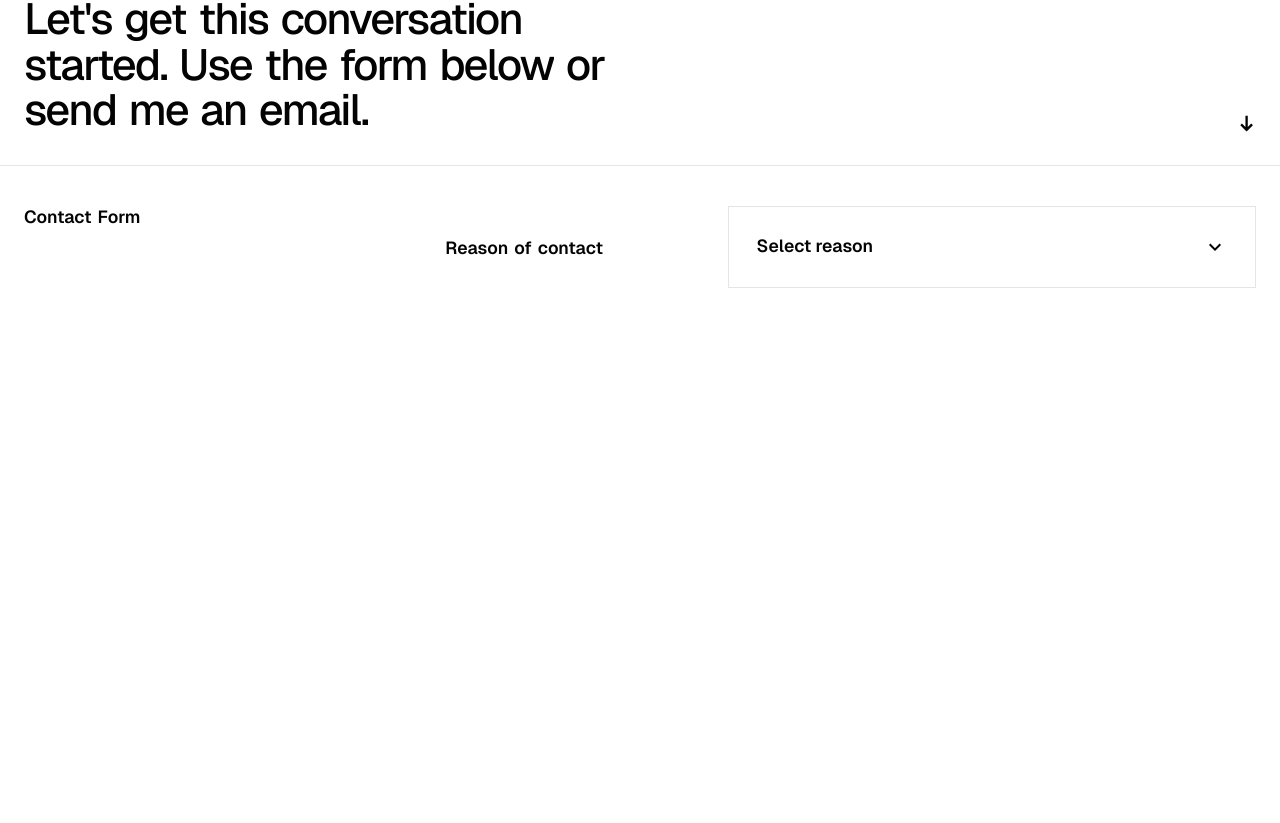
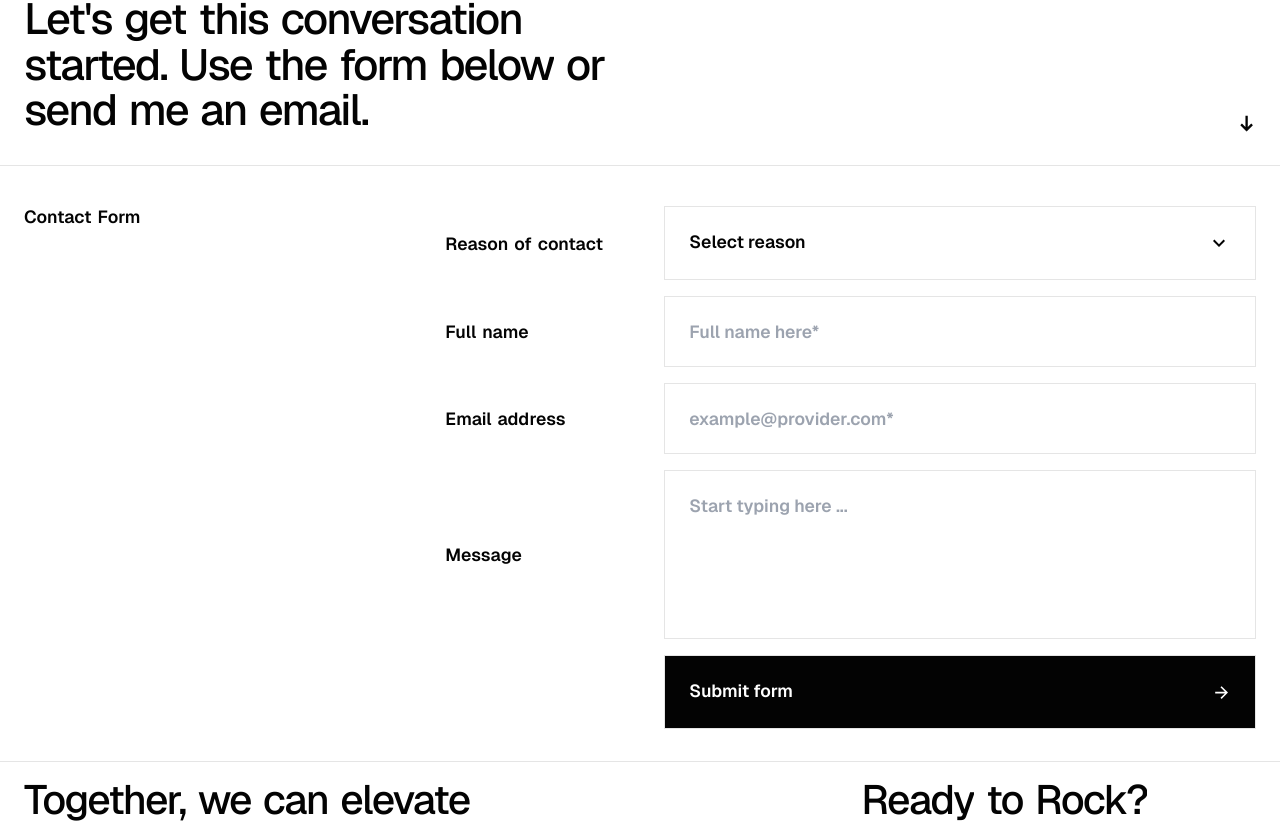
Before and after one commit to FransAr16/frans.webdev, a Next.js app: page /contact in a window 1280 px wide. Shown: the part 356-1179 px from the top of the page. Built offline with nearby package versions, Linux system fonts and the light colour scheme.

Commit message:
contactform

```diff
--- a/src/app/contact/components/ContactForm.tsx
+++ b/src/app/contact/components/ContactForm.tsx
@@ -1,12 +1,33 @@
 "use client";
 
-import React, { useState } from "react";
+import React, { useRef, useState } from "react";
+import { motion, useInView } from "motion/react";
 import TextFadeIn from "@/components/ui/TextFadeIn";
 import { fadeIn } from "@/data/animation";
-import { motion } from "framer-motion";
 import ChevronDown from "@/components/ui/ChevronDown";
+import ArrowRight from "@/components/ui/ArrowRight";
+
+const animationVariants = {
+  initial: { opacity: 0, y: 60 },
+  animate: {
+    opacity: 1,
+    y: 0,
+    transition: { delay: 0.2, duration: 1, ease: "easeInOut" },
+  },
+};
 
 export default function ContactForm() {
+  const colOne = useRef<HTMLDivElement | null>(null);
+  const colTwo = useRef<HTMLDivElement | null>(null);
+  const colThree = useRef<HTMLDivElement | null>(null);
+  const colFour = useRef<HTMLDivElement | null>(null);
+  const BtnSubmit = useRef<HTMLDivElement | null>(null);
+
+  const isInViewOne = useInView(colOne, { once: true });
+  const isInViewTwo = useInView(colTwo, { once: true });
+  const isInViewThree = useInView(colThree, { once: true });
+  const isInViewFour = useInView(colFour, { once: true });
+  const isInViewBtnSubmit = useInView(BtnSubmit, { once: true });
   const [isOpen, setIsOpen] = useState(false);
   const [selectedReason, setSelectedReason] = useState("Select reason");
 
@@ -17,35 +38,39 @@ export default function ContactForm() {
   };
 
   return (
-    <div className="flex flex-col w-full h-[150vh] py-[2rem] lg:py-[2rem] 2xl:py-[4rem]">
-      <div className="grid grid-cols-12 w-full h-full main-container pt-[3rem] lg:pt-[2.5rem] border-t gap-[2rem]">
-        <div className="col-span-3">
+    <div className="flex flex-col w-full h-full py-[2rem] lg:py-[2rem] 2xl:py-[4rem] relative overflow-hidden">
+      <div className="grid grid-cols-4 lg:grid-cols-12 w-full h-full main-container pt-[3rem] lg:pt-[2.5rem] border-t gap-[2rem]">
+        <div className="pb-[4rem] sm:pb-[3rem] lg:pb-0 col-span-4 lg:col-span-3">
           <TextFadeIn
             slideUp={fadeIn}
             phrase="Contact Form"
-            className="font-medium lg:font-semibold mr-[5px] xl:mr-[6px] text-[1.1rem] sm:text-[1.2rem] lg:text-[1.1rem] 2xl:text-[1.3rem] leading-[120%]"
+            className="font-medium lg:font-semibold mr-[5px] xl:mr-[6px] text-[1.1rem] sm:text-[1.2rem] lg:text-[1.1rem] 2xl:text-[1.28rem] leading-[120%]"
           />
         </div>
-        <div className="col-span-1">{/* blank */}</div>
-        <div className="col-span-8">
-          <div className="flex flex-col gap-[1rem]">
-            <div className="flex items-center gap-[2rem]">
-              <div className="w-[24rem]">
+        <div className="hidden lg:block lg:col-span-1">{/* blank */}</div>
+        <div className="col-span-4 lg:col-span-8">
+          <div className="flex flex-col">
+            {/* col 1 */}
+            <div className="flex flex-col lg:flex-row items-center gap-[1rem] lg:gap-[2rem] pb-[3rem] lg:pb-[1rem]">
+              <div className="w-full lg:w-[16rem] 2xl:w-[24rem] 3xl:w-[33rem]">
                 <TextFadeIn
                   slideUp={fadeIn}
                   phrase="Reason of contact"
-                  className="font-medium lg:font-semibold mr-[5px] xl:mr-[6px] text-[1.1rem] sm:text-[1.2rem] lg:text-[1.1rem] 2xl:text-[1.3rem] leading-[120%]"
+                  className="font-medium lg:font-semibold mr-[5px] xl:mr-[6px] text-[1.1rem] sm:text-[1.2rem] lg:text-[1.1rem] 2xl:text-[1.28rem] leading-[120%]"
                 />
               </div>
 
-              <div className="w-full relative">
-                <div
-                  className="border p-7 cursor-pointer"
+              <div ref={colOne} className="w-full relative">
+                <motion.div
+                  initial="initial"
+                  animate={isInViewOne ? "animate" : "initial"}
+                  variants={animationVariants}
+                  className="border p-6 lg:p-5 xl:p-6 2xl:p-7 cursor-pointer"
                   onClick={toggleModal}
                 >
                   <div className="flex items-center justify-between">
                     <div className="w-full overflow-hidden">
-                      <span className="font-medium lg:font-semibold mr-[5px] xl:mr-[6px] text-[1.1rem] sm:text-[1.2rem] lg:text-[1.1rem] 2xl:text-[1.3rem] leading-[120%]">
+                      <span className="font-medium lg:font-semibold text-[1.1rem] sm:text-[1.2rem] lg:text-[1.1rem] 2xl:text-[1.28rem] leading-[120%]">
                         {selectedReason}
                       </span>
                     </div>
@@ -56,7 +81,7 @@ export default function ContactForm() {
                       <ChevronDown />
                     </motion.div>
                   </div>
-                </div>
+                </motion.div>
 
                 <motion.div
                   initial={{
@@ -76,7 +101,7 @@ export default function ContactForm() {
                     className="border-b p-7 cursor-pointer"
                     onClick={() => selectReason("For business")}
                   >
-                    <span className="font-medium lg:font-semibold mr-[5px] xl:mr-[6px] text-[1.1rem] sm:text-[1.2rem] lg:text-[1.1rem] 2xl:text-[1.3rem] leading-[120%]">
+                    <span className="font-medium lg:font-semibold mr-[5px] xl:mr-[6px] text-[1.1rem] sm:text-[1.2rem] lg:text-[1.1rem] 2xl:text-[1.28rem] leading-[120%]">
                       For business
                     </span>
                   </div>
@@ -84,9 +109,115 @@ export default function ContactForm() {
                     className="p-7 cursor-pointer"
                     onClick={() => selectReason("Contact for a job")}
                   >
-                    <span className="font-medium lg:font-semibold mr-[5px] xl:mr-[6px] text-[1.1rem] sm:text-[1.2rem] lg:text-[1.1rem] 2xl:text-[1.3rem] leading-[120%]">
+                    <span className="font-medium lg:font-semibold mr-[5px] xl:mr-[6px] text-[1.1rem] sm:text-[1.2rem] lg:text-[1.1rem] 2xl:text-[1.28rem] leading-[120%]">
                       Contact for a job
                     </span>
+                  </div>
+                </motion.div>
+              </div>
+            </div>
+
+            {/* col 2 */}
+            <div className="flex flex-col lg:flex-row items-center gap-[1rem] lg:gap-[2rem] pb-[3rem] lg:pb-[1rem]">
+              <div className="w-full lg:w-[16rem] 2xl:w-[24rem] 3xl:w-[33rem]">
+                <TextFadeIn
+                  slideUp={fadeIn}
+                  phrase="Full name"
+                  className="font-medium lg:font-semibold mr-[5px] xl:mr-[6px] text-[1.1rem] sm:text-[1.2rem] lg:text-[1.1rem] 2xl:text-[1.28rem] leading-[120%]"
+                />
+              </div>
+
+              <div ref={colTwo} className="w-full">
+                <motion.div
+                  initial="initial"
+                  animate={isInViewTwo ? "animate" : "initial"}
+                  variants={animationVariants}
+                  className="border"
+                >
+                  <input
+                    type="text"
+                    className="w-full font-medium lg:font-semibold text-[1.1rem] sm:text-[1.2rem] lg:text-[1.1rem] 2xl:text-[1.28rem] leading-[120%] ring-0 outline-0 p-6 lg:p-5 xl:p-6 2xl:p-7"
+                    placeholder="Full name here*"
+                  />
+                </motion.div>
+              </div>
+            </div>
+
+            {/* col 3 */}
+            <div className="flex flex-col lg:flex-row items-center gap-[1rem] lg:gap-[2rem] pb-[3rem] lg:pb-[1rem]">
+              <div className="w-full lg:w-[16rem] 2xl:w-[24rem] 3xl:w-[33rem]">
+                <TextFadeIn
+                  slideUp={fadeIn}
+                  phrase="Email address"
+                  className="font-medium lg:font-semibold mr-[5px] xl:mr-[6px] text-[1.1rem] sm:text-[1.2rem] lg:text-[1.1rem] 2xl:text-[1.28rem] leading-[120%]"
+                />
+              </div>
+
+              <div ref={colThree} className="w-full">
+                <motion.div
+                  initial="initial"
+                  animate={isInViewThree ? "animate" : "initial"}
+                  variants={animationVariants}
+                  className="border"
+                >
+                  <input
+                    type="text"
+                    className="w-full font-medium lg:font-semibold text-[1.1rem] sm:text-[1.2rem] lg:text-[1.1rem] 2xl:text-[1.28rem] leading-[120%] ring-0 outline-0 p-6 lg:p-5 xl:p-6 2xl:p-7"
+                    placeholder="example@provider.com*"
+                  />
+                </motion.div>
+              </div>
+            </div>
+
+            {/* col 4 */}
+            <div className="flex flex-col lg:flex-row items-center gap-[1rem] lg:gap-[2rem] lg:pb-[1rem]">
+              <div className="w-full lg:w-[16rem] 2xl:w-[24rem] 3xl:w-[33rem]">
+                <TextFadeIn
+                  slideUp={fadeIn}
+                  phrase="Message"
+                  className="font-medium lg:font-semibold mr-[5px] xl:mr-[6px] text-[1.1rem] sm:text-[1.2rem] lg:text-[1.1rem] 2xl:text-[1.28rem] leading-[120%]"
+                />
+              </div>
+
+              <div ref={colFour} className="w-full">
+                <motion.div
+                  initial="initial"
+                  animate={isInViewFour ? "animate" : "initial"}
+                  variants={animationVariants}
+                  className="border"
+                >
+                  <textarea
+                    className="w-full h-[10rem] 2xl:h-[14rem] resize-none font-medium lg:font-semibold text-[1.1rem] sm:text-[1.2rem] lg:text-[1.1rem] 2xl:text-[1.28rem] leading-[120%] ring-0 outline-0 p-6 lg:p-5 xl:p-6 2xl:p-7"
+                    placeholder="Start typing here ..."
+                  ></textarea>
+                </motion.div>
+              </div>
+            </div>
+
+            {/* Btn Submit */}
+            <div className="flex flex-col lg:flex-row items-center gap-[1rem] lg:gap-[2rem]">
+              <div className="w-full lg:w-[16rem] 2xl:w-[24rem] 3xl:w-[33rem]"></div>
+
+              <div ref={BtnSubmit} className="w-full relative">
+                <motion.div
+                  initial="initial"
+                  animate={isInViewBtnSubmit ? "animate" : "initial"}
+                  variants={animationVariants}
+                  className="border p-6 lg:p-5 xl:p-6 2xl:p-7 cursor-pointer bg-foreground text-background"
+                  onClick={toggleModal}
+                >
+                  <div className="flex items-center justify-between">
+                    <div className="w-full overflow-hidden">
+                      <span className="font-medium lg:font-semibold text-[1.1rem] sm:text-[1.2rem] lg:text-[1.1rem] 2xl:text-[1.28rem] leading-[120%]">
+                        Submit form
+                      </span>
+                    </div>
+                    <motion.div
+                      animate={{ rotate: isOpen ? 180 : 0 }}
+                      transition={{ duration: 0.5, ease: "easeInOut" }}
+                    >
+                      <ArrowRight />
+                    </motion.div>
                   </div>
                 </motion.div>
               </div>
--- a/src/app/layout.tsx
+++ b/src/app/layout.tsx
@@ -4,7 +4,7 @@ import PageTransition from "@/components/PageTransition";
 import { CategoryProvider } from "@/context/CategoryContext";
 
 export const metadata: Metadata = {
-  title: "Create Next App",
+  title: "Frans - Web Developer",
   description: "Generated by create next app",
 };
 
--- a/src/components/Footer/FooterNav.tsx
+++ b/src/components/Footer/FooterNav.tsx
@@ -23,7 +23,7 @@ export default function FooterNav() {
               <TextSlideUp
                 text="(Navigate)"
                 animate={revealsText}
-                className="font-medium 2xl:font-semibold mr-[4px] lg:mr-[6px] text-[1.1rem] sm:text-[1.2rem] md:text-[1rem] lg:text-[1.1rem] 2xl:text-[1.3rem]"
+                className="font-medium 2xl:font-semibold mr-[4px] lg:mr-[6px] text-[1.1rem] sm:text-[1.2rem] md:text-[1rem] lg:text-[1.1rem] 2xl:text-[1.28rem]"
               />
             </div>
             <div className="flex flex-col">
@@ -47,7 +47,7 @@ export default function FooterNav() {
               <TextSlideUp
                 text="(Connect)"
                 animate={revealsText}
-                className="font-medium 2xl:font-semibold mr-[4px] lg:mr-[6px] text-[1.1rem] sm:text-[1.2rem] md:text-[1rem] lg:text-[1.1rem] 2xl:text-[1.3rem]"
+                className="font-medium 2xl:font-semibold mr-[4px] lg:mr-[6px] text-[1.1rem] sm:text-[1.2rem] md:text-[1rem] lg:text-[1.1rem] 2xl:text-[1.28rem]"
               />
             </div>
             <div className="flex flex-col">
@@ -74,7 +74,7 @@ export default function FooterNav() {
               <TextSlideUp
                 text="(Visit Me)"
                 animate={revealsText}
-                className="font-medium 2xl:font-semibold mr-[4px] lg:mr-[6px] text-[1.1rem] sm:text-[1.2rem] md:text-[1rem] lg:text-[1.1rem] 2xl:text-[1.3rem]"
+                className="font-medium 2xl:font-semibold mr-[4px] lg:mr-[6px] text-[1.1rem] sm:text-[1.2rem] md:text-[1rem] lg:text-[1.1rem] 2xl:text-[1.28rem]"
               />
             </div>
             <div className="flex flex-col">
--- a/src/components/homepage/Intro.tsx
+++ b/src/components/homepage/Intro.tsx
@@ -32,7 +32,7 @@ const singleLineMobile = [
 ];
 
 export default function Intro() {
-  const ref = useRef(null);
+  const ref = useRef<HTMLDivElement | null>(null);
   const isInViewImg = useInView(ref, { once: true });
 
   return (
@@ -80,7 +80,7 @@ export default function Intro() {
                   <TextSlideUp
                     text="(Creative Process)"
                     animate={revealsText}
-                    className="font-medium 2xl:font-semibold mr-[4px] lg:mr-[6px] text-[1.1rem] sm:text-[1.2rem] md:text-[1rem] lg:text-[1.1rem] 2xl:text-[1.3rem]"
+                    className="font-medium 2xl:font-semibold mr-[4px] lg:mr-[6px] text-[1.1rem] sm:text-[1.2rem] md:text-[1rem] lg:text-[1.1rem] 2xl:text-[1.28rem]"
                   />
                 </div>
               </div>
--- /dev/null
+++ b/src/components/ui/ArrowRight.tsx
@@ -0,0 +1,29 @@
+"use client";
+
+import React from "react";
+import { motion } from "motion/react";
+import { MdOutlineArrowForward } from "react-icons/md";
+
+export default function ArrowRight() {
+const animationDelay = 0.2;
+  return (
+    <div className="overflow-hidden">
+      <motion.span
+        initial={{ y: "100%" }}
+        whileInView={{ y: "0%" }}
+        exit={{ y: "100%" }}
+        viewport={{ once: true, amount: 0 }}
+        transition={{
+          duration: 1,
+          ease: [0.76, 0, 0.24, 1],
+          delay: animationDelay,
+        }}
+        className="flex items-center"
+      >
+        <MdOutlineArrowForward
+          className="w-[1.2rem] h-[1.2rem] 2xl:w-[1.3rem] 2xl:h-[1.3rem]"
+        />
+      </motion.span>
+    </div>
+  );
+}
```
Also changed, not shown: src/components/Footer/FooterNavBottom.tsx (+8 -8 lines), src/components/homepage/About.tsx (+6 -6 lines), src/components/homepage/Approach.tsx (+5 -5 lines), src/components/homepage/Hero.tsx (+5 -5 lines).
